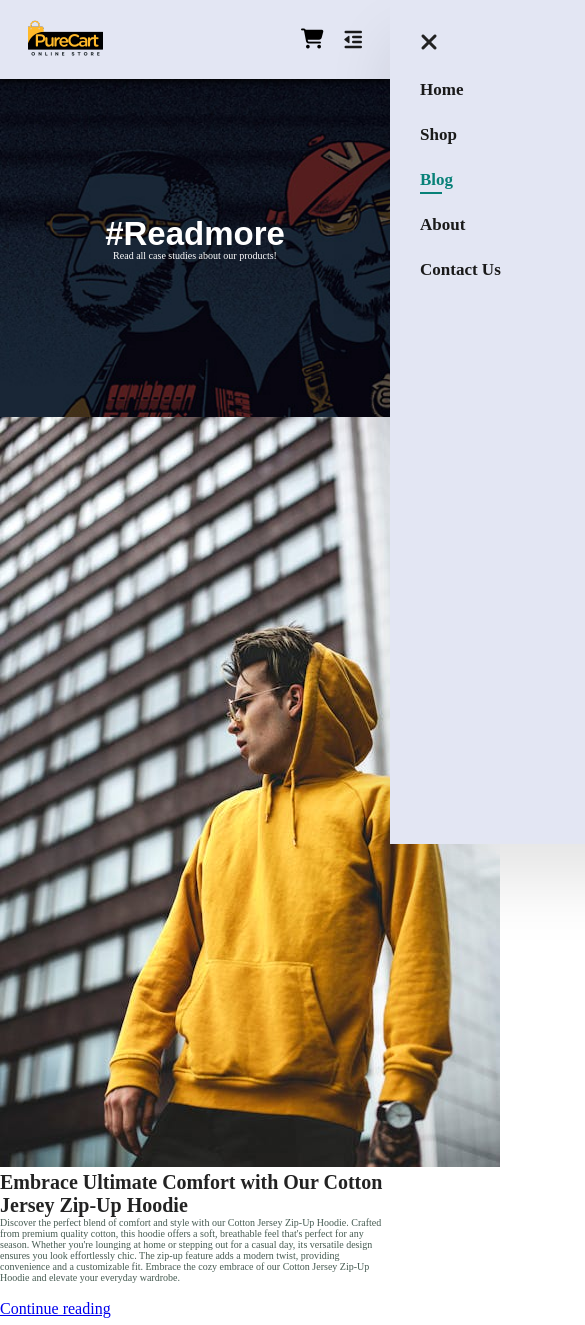
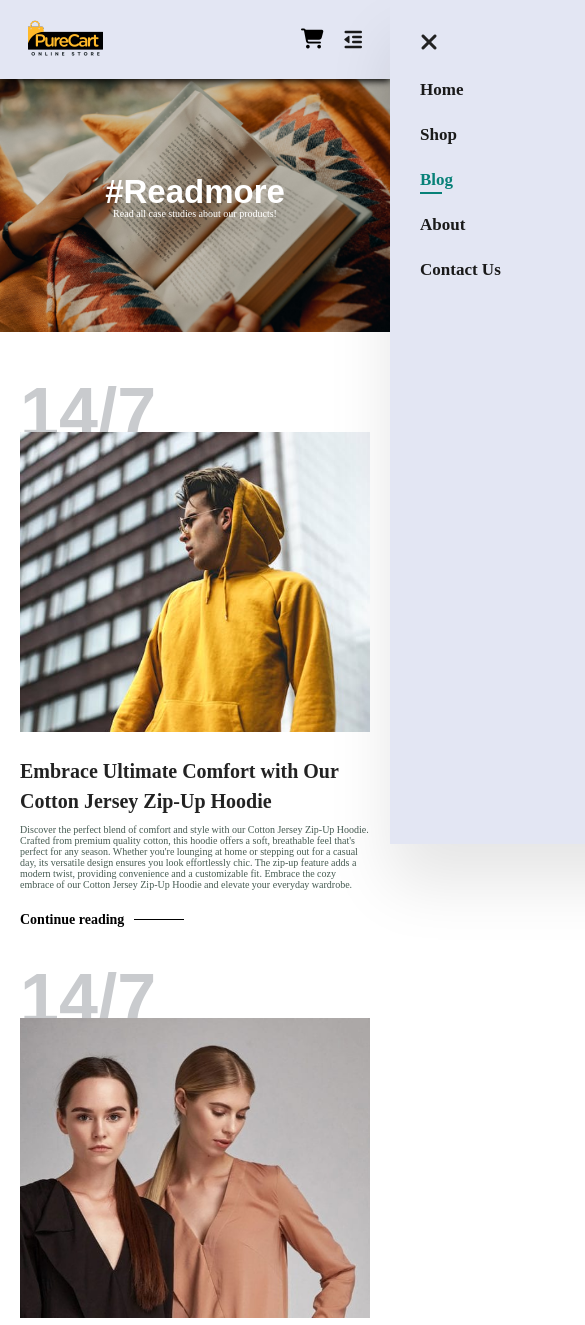
Before and after one commit to syedhabibahmadg/ecommerce, a plain HTML site: page blog.html in a window 390 px wide. Shown: the top 1325 px of the page, 585 px wide, since content can reach past the window. Drawn offline with Linux system fonts and the light colour scheme.

Commit message:
Update style.css

```diff
--- a/style.css
+++ b/style.css
@@ -515,6 +515,86 @@ footer .install .row img:hover{
 }
 
 
+/* Blog Page */
+#page-header.blog-header{
+        background-image: url("blog-banner.jpg");
+        justify-content: center;
+        align-items: center;
+        color: white;
+        height: 50vh;
+        background-size: cover;
+        background-position: center;
+        background-repeat: no-repeat;
+        display: flex;
+        text-align: center;
+        flex-direction: column;
+        padding: 14px;
+
+}
+
+#blog{
+    padding:150px 150px 0 150px;
+}
+
+#blog .blog-box{
+    display:flex;
+    align-items:center;
+    width:100%;
+    position:relative;
+    padding-bottom: 90px;
+}
+#blog .blog-img{
+    width:50%;
+    margin-right:40px;
+
+}
+#blog img{
+    width:100%;
+    height:300px;
+    object-fit:cover;
+}
+
+#blog .blog-details{
+    width:50%;
+}
+#blog .blog-details h4{
+    line-height:30px;
+}
+
+#blog .blog-details a{
+    text-decoration: none;
+    color:black;
+    font-size:14px;
+    font-weight: 700;
+    position:relative;
+    transition:0.4s;
+}
+
+#blog .blog-details a::after{
+    content:"";
+    width:50px;
+    height:1px;
+    background:black;
+    position:absolute;
+    top:6.5px;
+    right:-60px;
+}
+#blog .blog-details a:hover{
+    color:#088178;
+}
+#blog .blog-details a:hover::after{
+    background-color:#088178;
+}
+
+#blog .blog-box h1{
+    position: absolute;
+    top:-50px;
+    left:0;
+    font-size:70px;
+    font-weight: 700;
+    color: #c9cbce;
+    z-index: -9;
+}
 /* single products */
 
 #prodetails{
@@ -775,4 +855,50 @@ footer .install .row img:hover{
     #prodetails .single-pro-details {
         width: 100%;
     }
+
+    /* blog */
+    #page-header.blog-header{
+        background-image: url("img/banner/b19.jpg");
+        justify-content: center;
+        align-items: center;
+        color: white;
+        height: 30vh;
+        background-size: cover;
+        background-position: center;
+        background-repeat: no-repeat;
+        display: flex;
+        text-align: center;
+        flex-direction: column;
+        padding: 14px;
+    }
+    #blog{
+        padding:100px 20px 0 20px;
+    }
+    #blog .blog-box {
+        display: flex;
+        flex-direction: column;
+        align-items: flex-start;
+    }
+    #blog .blog-img {
+        width: 100%;
+        margin-right: 40px;
+        margin-bottom:20px;
+    }
+    #blog .blog-details {
+        width: 100%;
+    }
+    #blog .blog-box h1 {
+        position: absolute;
+        top: -45px;
+        left: 0;
+        font-size: 70px;
+        font-weight: 700;
+        color: #c9cbce;
+        z-index: -9;
+    }
+    #blog .blog-details p {
+        font-size: 10px;
+        color: #465b52;
+        margin: 8px 0 20px 0;
+    }
 }
```
